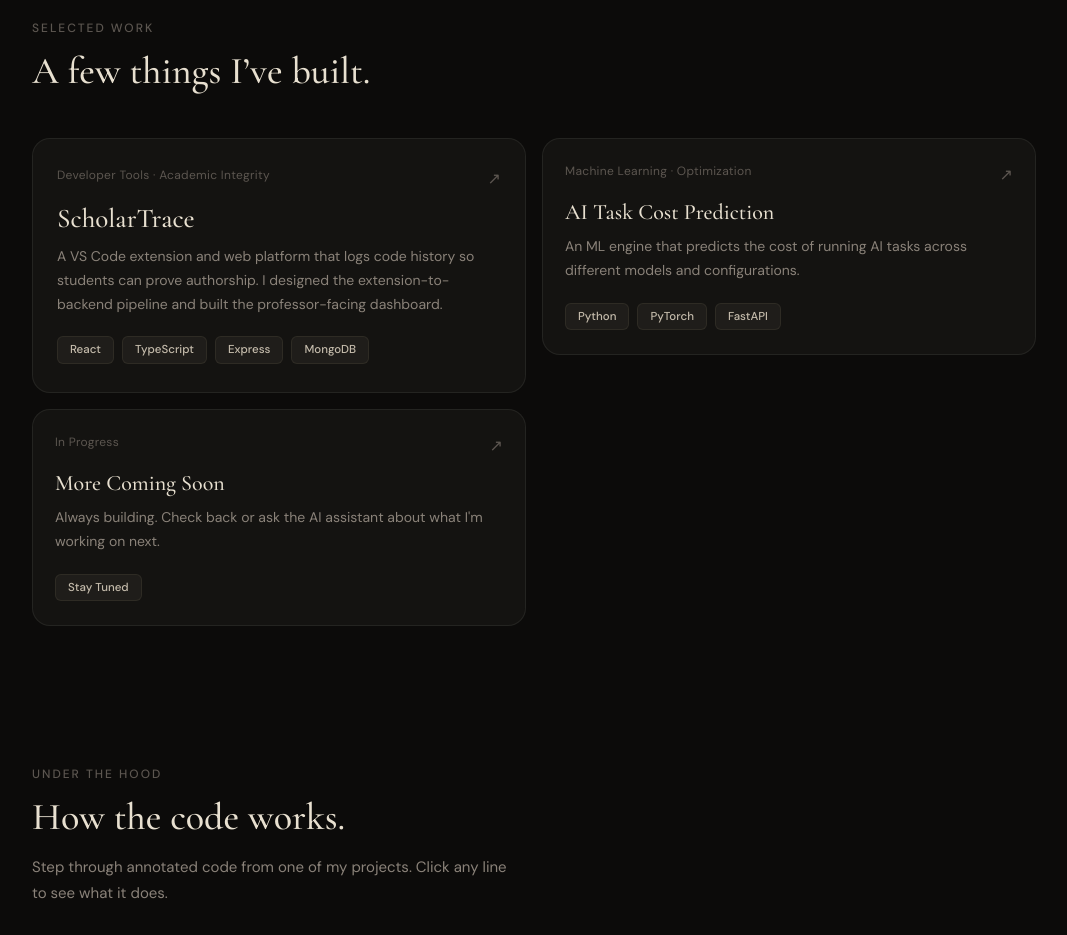
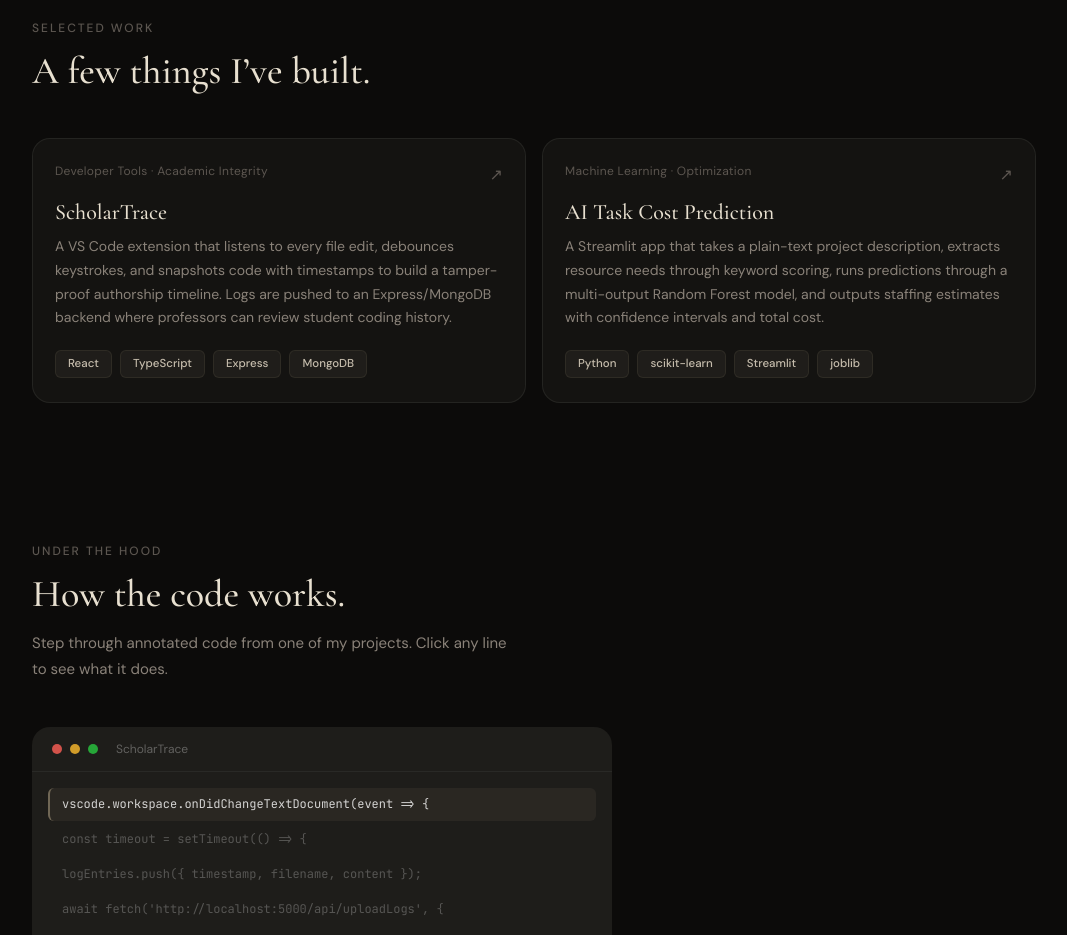
Before and after one commit to thesanatt/my-portfolio, a Next.js app: page / in a window 1280 px wide. Shown: the part 880-1815 px from the top of the page, without its empty margins (106-1173 px from the left). Built offline with nearby package versions, Linux system fonts and the light colour scheme.

Commit message:
update project descriptions, remove coming soon

```diff
--- a/src/components/Projects.tsx
+++ b/src/components/Projects.tsx
@@ -94,25 +94,17 @@ export default function Projects() {
       <div className="grid grid-cols-1 md:grid-cols-2 gap-4">
         <ProjectCard
           index={0}
-          featured
           title="ScholarTrace"
           subtitle="Developer Tools · Academic Integrity"
-          description="A VS Code extension and web platform that logs code history so students can prove authorship. I designed the extension-to-backend pipeline and built the professor-facing dashboard."
+          description="A VS Code extension that listens to every file edit, debounces keystrokes, and snapshots code with timestamps to build a tamper-proof authorship timeline. Logs are pushed to an Express/MongoDB backend where professors can review student coding history."
           tags={["React", "TypeScript", "Express", "MongoDB"]}
         />
         <ProjectCard
           index={1}
           title="AI Task Cost Prediction"
           subtitle="Machine Learning · Optimization"
-          description="An ML engine that predicts the cost of running AI tasks across different models and configurations."
-          tags={["Python", "PyTorch", "FastAPI"]}
-        />
-        <ProjectCard
-          index={2}
-          title="More Coming Soon"
-          subtitle="In Progress"
-          description="Always building. Check back or ask the AI assistant about what I'm working on next."
-          tags={["Stay Tuned"]}
+          description="A Streamlit app that takes a plain-text project description, extracts resource needs through keyword scoring, runs predictions through a multi-output Random Forest model, and outputs staffing estimates with confidence intervals and total cost."
+          tags={["Python", "scikit-learn", "Streamlit", "joblib"]}
         />
       </div>
     </section>
```
